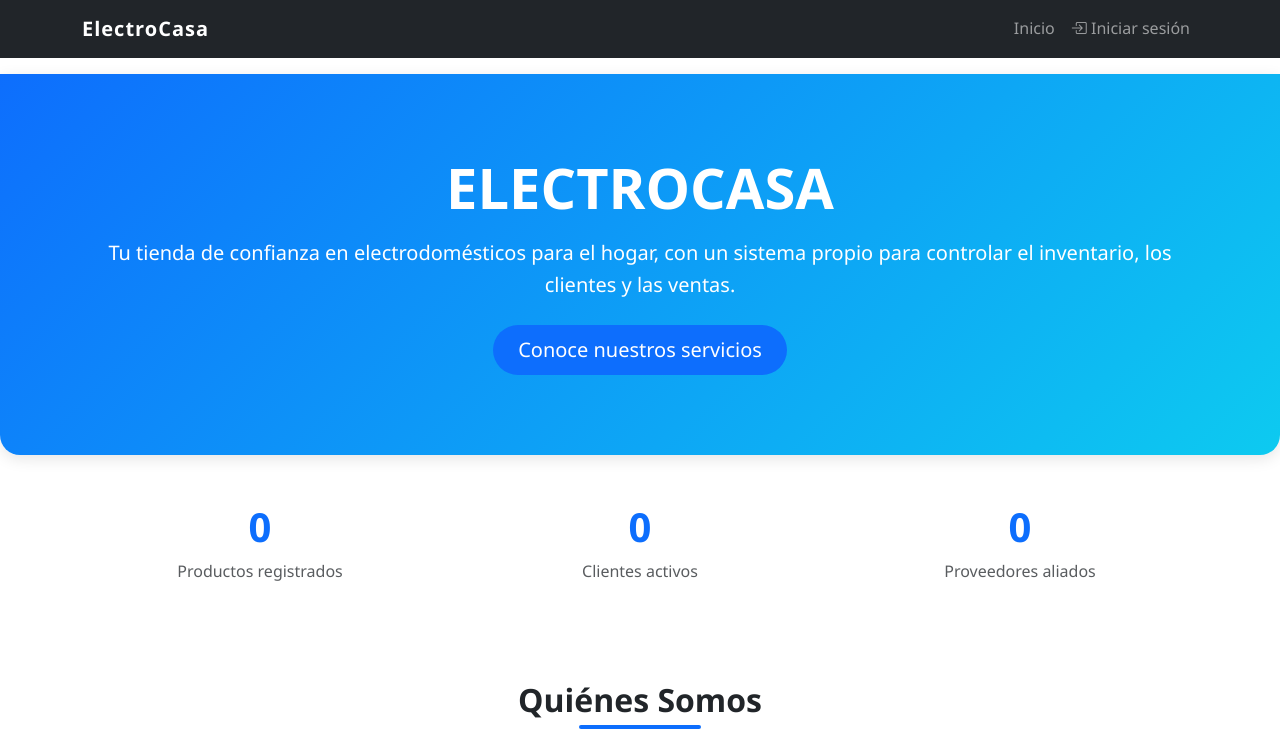
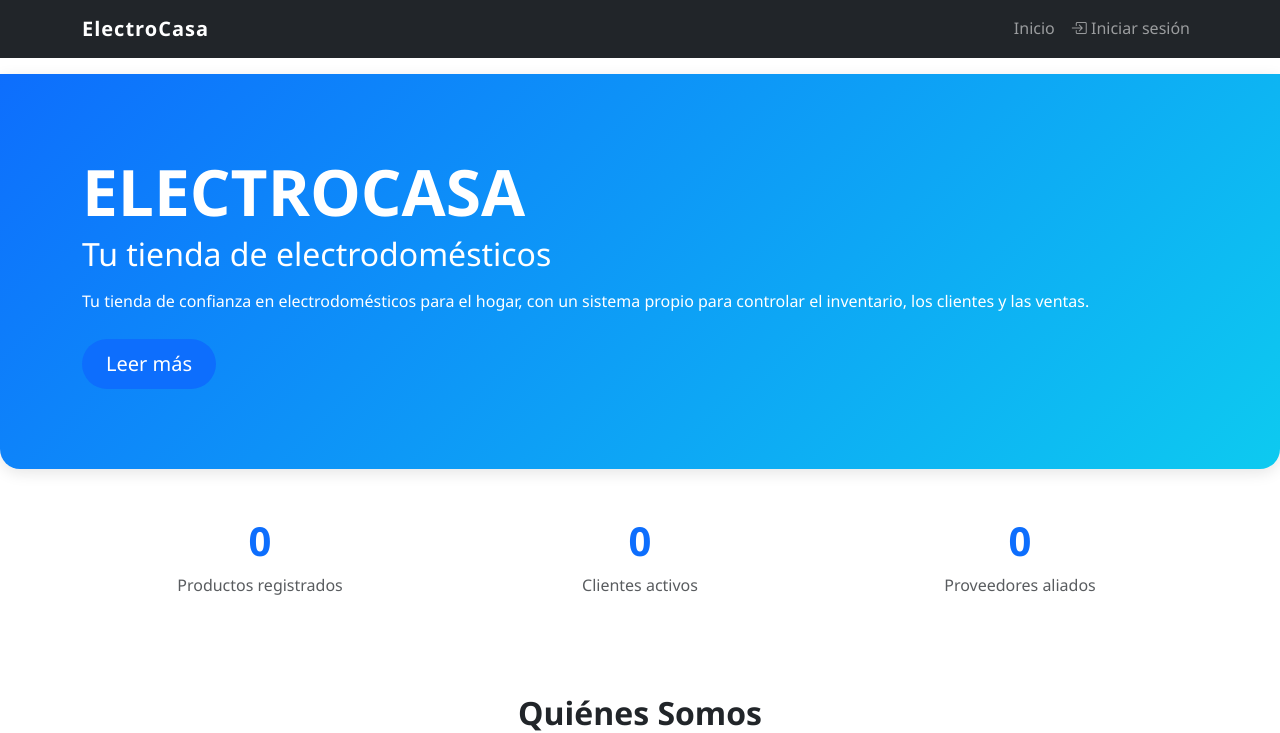
Before and after one commit to VictorGMO/DESARROLLO-DE-APLICACIONES-WEB-A-, a Flask app: page / in a window 1280 px wide. Shown: the top 733 px of the page. Run offline with Flask 3, Linux system fonts and the light colour scheme; data that the repository does not hold is empty; some libraries are stand-ins or nearby versions.

Commit message:
.
Updated the hero section with new content and styling.

```diff
--- a/SEMANA 16/proyecto/templates/index.html
+++ b/SEMANA 16/proyecto/templates/index.html
@@ -4,12 +4,15 @@
 
 {% block content %}
 
-    <!-- seccion inicio -->
-    <section id="inicio" class="hero-section text-center">
+     <!-- seccion inicio -->
+    <section id="inicio" class="hero-section">
         <div class="container">
-            <h1 class="display-4 fw-bold mb-3">{{ nombre_sistema|upper }}</h1>
-            <p class="lead mb-4">Tu tienda de confianza en electrodomésticos para el hogar, con un sistema propio para controlar el inventario, los clientes y las ventas.</p>
-            <a href="#servicios" class="btn btn-custom btn-lg">Conoce nuestros servicios</a>
+            <div class="hero-contenido">
+                <h1 class="display-3 fw-bold mb-1">{{ nombre_sistema|upper }}</h1>
+                <h2 class="hero-subtitulo mb-3">Tu tienda de electrodomésticos</h2>
+                <p class="mb-4">Tu tienda de confianza en electrodomésticos para el hogar, con un sistema propio para controlar el inventario, los clientes y las ventas.</p>
+                <a href="#quienes-somos" class="btn btn-custom btn-lg rounded-pill px-4">Leer más</a>
+            </div>
         </div>
     </section>
 
```
